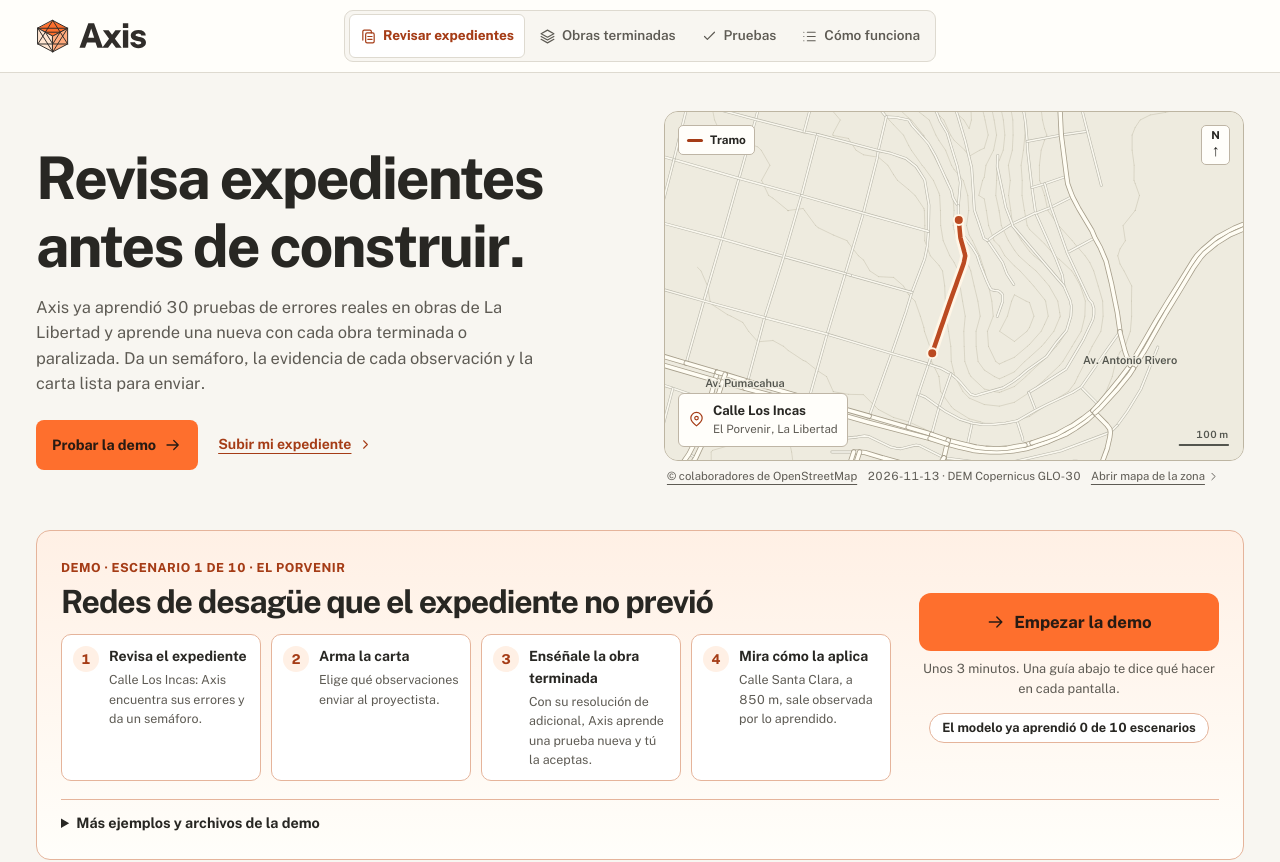
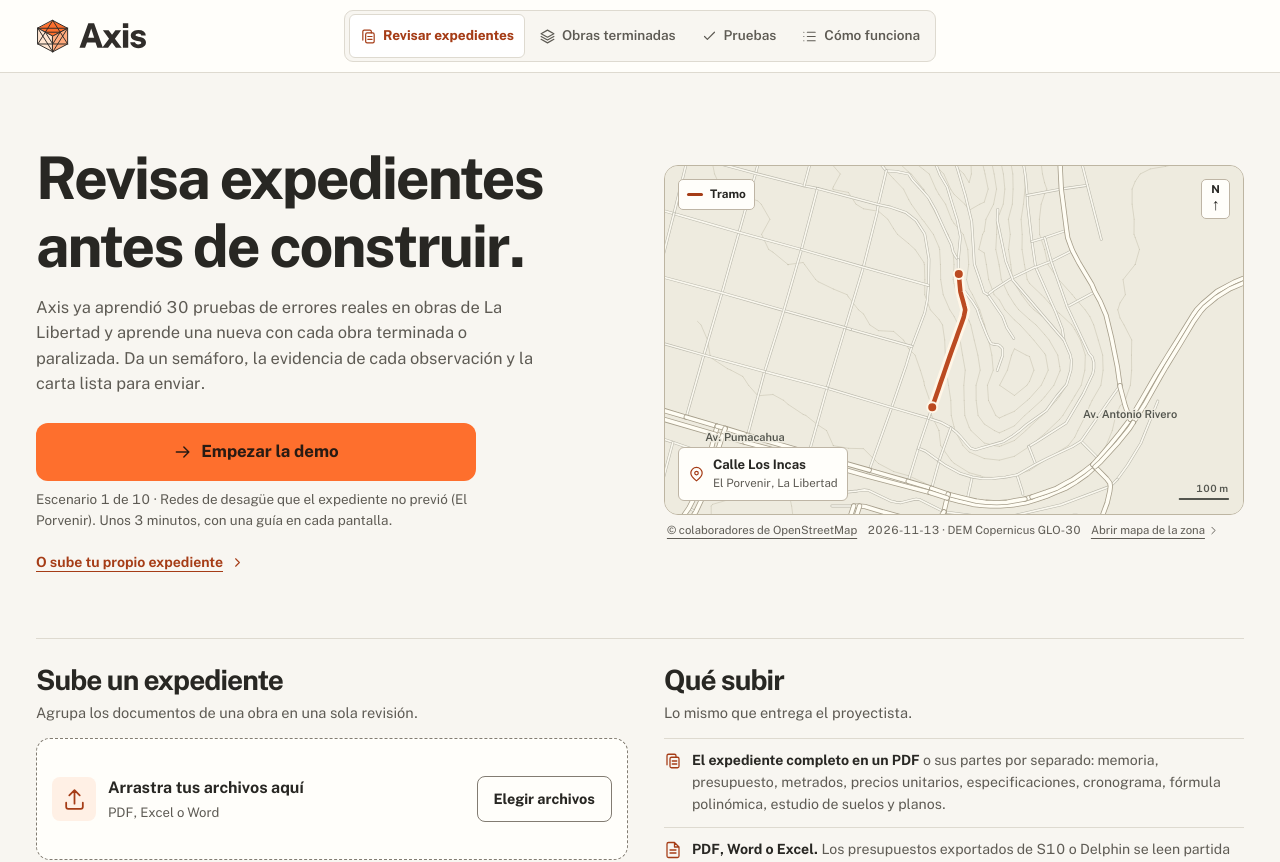
Before and after one commit to andr2116d/axis, a Next.js app in the folder front/: page / in a window 1280 px wide. Shown: the top 862 px of the page. Built offline with nearby package versions, Linux system fonts and the light colour scheme.

Commit message:
feat(front): la demo arranca desde el botón de la portada
Se quita la tarjeta de la demo: «Empezar la demo» revisa el expediente
de una vez y la guía lleva el resto.

```diff
--- a/front/src/app/globals.css
+++ b/front/src/app/globals.css
@@ -749,3 +749,7 @@ body:has(.guia-demo) .toast{bottom:128px}
 .kit-mas .kit-otros{border-top:0;padding-top:4px}
 @media(max-width:1040px){.kit-principal{grid-template-columns:1fr}.kit-recorrido{grid-template-columns:1fr 1fr}}
 @media(max-width:620px){.kit-recorrido{grid-template-columns:1fr}}
+.boton-demo{display:grid;gap:8px;max-width:440px;margin:26px 0 10px}
+.boton-demo small{color:var(--muted);font-size:.84rem}
+.boton-demo .text-link{min-height:0;padding:0;background:none;border:0}
+.que-subir a{color:var(--accent);font-weight:650}
--- a/front/src/app/page.tsx
+++ b/front/src/app/page.tsx
@@ -5,7 +5,7 @@ import { usaBlob } from '@/servidor/respaldo';
 import { CargaExpediente } from '@/componentes/CargaExpediente';
 import { Icono } from '@/componentes/Icono';
 import { MapaPortada } from '@/componentes/territorio/Territorio';
-import { KitDemo } from '@/componentes/KitDemo';
+import { BotonDemo } from '@/componentes/KitDemo';
 
 export const dynamic = 'force-dynamic';
 
@@ -19,14 +19,11 @@ export default async function Inicio() {
         <div className="hero-copy">
           <h1>Revisa expedientes<br className="desktop-br" /> antes de construir.</h1>
           <p>Axis ya aprendió {pruebas} pruebas de errores reales en obras de La Libertad y aprende una nueva con cada obra terminada o paralizada. Da un semáforo, la evidencia de cada observación y la carta lista para enviar.</p>
-          <div className="hero-actions">
-            <a className="btn primary" href="#demo"><Icono nombre="arrow" tamano={18} />Probar la demo</a>
-            <a className="text-link" href="#cargar">Subir mi expediente <Icono nombre="chevron" tamano={15} /></a>
-          </div>
+          <BotonDemo subidaDirecta={usaBlob} actual={escenarios.actual} lista={escenarios.lista} />
+          <a className="text-link" href="#cargar">O sube tu propio expediente <Icono nombre="chevron" tamano={15} /></a>
         </div>
         <div className="cover-territory"><MapaPortada clave="incas" lugar="El Porvenir, La Libertad" /></div>
       </section>
-      <KitDemo subidaDirecta={usaBlob} actual={escenarios.actual} lista={escenarios.lista} />
       <section className="start-grid" aria-label="Cómo iniciar una revisión">
         <CargaExpediente subidaDirecta={usaBlob} />
         <div className="samples-section que-subir">
@@ -35,6 +32,7 @@ export default async function Inicio() {
             <li><Icono nombre="files" tamano={18} /><span><b>El expediente completo en un PDF</b> o sus partes por separado: memoria, presupuesto, metrados, precios unitarios, especificaciones, cronograma, fórmula polinómica, estudio de suelos y planos.</span></li>
             <li><Icono nombre="file" tamano={18} /><span><b>PDF, Word o Excel.</b> Los presupuestos exportados de S10 o Delphin se leen partida por partida.</span></li>
             <li><Icono nombre="check" tamano={18} /><span><b>Axis confirma contigo qué es cada archivo</b> antes de revisar y te dice qué no pudo leer.</span></li>
+            <li><Icono nombre="upload" tamano={18} /><span><b>¿Sin archivos a mano?</b> Descarga el <a href="/demo/REAL_presupuesto_av-jaime-blanco_SEACE.pdf" download>presupuesto real de la Av. Jaime Blanco</a> (SEACE, con 3 errores reales) o un <a href="/demo/LL-03_pistas-pasaje-los-rosales_incompleto.pdf" download>expediente incompleto</a> y súbelos aquí.</span></li>
           </ul>
         </div>
       </section>
--- a/front/src/componentes/KitDemo.tsx
+++ b/front/src/componentes/KitDemo.tsx
@@ -6,8 +6,8 @@ import { Icono } from './Icono';
 import { revisarDemo } from './demo/GuiaDemo';
 import { EVENTO_DEMO, guardarDemo, leerDemo, type EstadoDemo } from './demo/estado';
 
-// Demo de la portada: un solo camino. Se elige el siguiente escenario que el modelo
-// todavía no aprendió, se empieza con un botón y la guía de abajo lleva el resto.
+// Botón de la portada que arranca la demo de una vez: revisa el expediente del siguiente
+// escenario que el modelo todavía no aprendió. La guía de abajo lleva el resto.
 
 export interface EscenarioKit {
   id: string; zona: string; titulo: string; situacion: string; aprendido: boolean;
@@ -16,20 +16,15 @@ export interface EscenarioKit {
   cercano: { archivo: string; via: string; distancia: number };
 }
 
-const OTROS = [
-  { titulo: 'Presupuesto real de la Av. Jaime Blanco', texto: 'Publicado en el SEACE (LP-ABR-12-2026-MDEP). Axis encuentra sus 3 errores reales.', archivo: '/demo/REAL_presupuesto_av-jaime-blanco_SEACE.pdf' },
-  { titulo: 'Expediente incompleto · Pasaje Los Rosales', texto: 'Solo trae algunas partes: Axis dice qué falta y qué no pudo revisar.', archivo: '/demo/LL-03_pistas-pasaje-los-rosales_incompleto.pdf' },
-];
-
 /** Adónde continuar una demo empezada (null: falta revisar el expediente cercano). */
-export function destinoDemo(d: EstadoDemo): string | null {
+function destinoDemo(d: EstadoDemo): string | null {
   if (d.paso === 1 && d.a) return `/revision/${d.a}`;
   if (d.paso === 2) return `/obras?escenario=${d.escenario}`;
   if (d.paso === 4 && d.b) return `/revision/${d.b}`;
   return null;
 }
 
-export function KitDemo({ subidaDirecta, actual, lista }: { subidaDirecta: boolean; actual: EscenarioKit | null; lista: EscenarioKit[] }) {
+export function BotonDemo({ subidaDirecta, actual, lista }: { subidaDirecta: boolean; actual: EscenarioKit | null; lista: EscenarioKit[] }) {
   const router = useRouter();
   const [estado, setEstado] = useState<EstadoDemo | null>(null);
   const [cargando, setCargando] = useState('');
@@ -45,9 +40,7 @@ export function KitDemo({ subidaDirecta, actual, lista }: { subidaDirecta: boole
   // El escenario de esta persona se mantiene hasta que lo termine.
   const e = lista.find((x) => x.id === estado?.escenario) ?? actual ?? lista[lista.length - 1];
   const numero = lista.findIndex((x) => x.id === e.id) + 1;
-  const hechos = lista.filter((x) => x.aprendido).length;
   const enCurso = estado?.escenario === e.id && estado.paso > 0 ? estado : null;
-  const listos = enCurso ? (enCurso.paso >= 4 ? 4 : enCurso.paso === 3 ? 3 : enCurso.paso - 1) : 0;
 
   const revisar = async (url: string, alTerminar: (id: string) => void) => {
     setError('');
@@ -60,72 +53,23 @@ export function KitDemo({ subidaDirecta, actual, lista }: { subidaDirecta: boole
       setCargando('');
     }
   };
-  const empezar = () => revisar(e.original.archivo, (a) => guardarDemo({ escenario: e.id, paso: 1, a }));
-  const continuar = () => {
-    if (!enCurso) return;
+  const clic = () => {
+    if (!enCurso) return revisar(e.original.archivo, (a) => guardarDemo({ escenario: e.id, paso: 1, a }));
     const destino = destinoDemo(enCurso);
     if (destino) router.push(destino);
     else revisar(e.cercano.archivo, (b) => guardarDemo({ ...enCurso, paso: 4, b }));
   };
 
-  const pasos = [
-    ['Revisa el expediente', `${e.original.via}: Axis encuentra sus errores y da un semáforo.`],
-    ['Arma la carta', 'Elige qué observaciones enviar al proyectista.'],
-    [`Enséñale la obra ${e.situacion}`, `Con su ${e.obra.tipo.toLowerCase()}, Axis aprende una prueba nueva y tú la aceptas.`],
-    ['Mira cómo la aplica', `${e.cercano.via}, a ${e.cercano.distancia} m, sale observada por lo aprendido.`],
-  ];
-
   return (
-    <section className="kit-demo" id="demo" aria-labelledby="kit-demo">
-      <div className="kit-principal">
-        <div>
-          <span className="kit-escenario">Demo · Escenario {numero} de {lista.length} · {e.zona}</span>
-          <h2 id="kit-demo">{e.titulo}</h2>
-          <ol className="kit-recorrido">
-            {pasos.map(([t, d], i) => (
-              <li key={t} className={i < listos ? 'listo' : ''}>
-                <span>{i < listos ? <Icono nombre="check" tamano={14} /> : i + 1}</span><div><strong>{t}</strong><small>{d}</small></div>
-              </li>
-            ))}
-          </ol>
-        </div>
-        <div className="kit-accion">
-          <button type="button" className="btn primary btn-grande" disabled={!!cargando} onClick={enCurso ? continuar : empezar}>
-            <Icono nombre={cargando ? 'clock' : 'arrow'} tamano={20} />{cargando || (enCurso ? 'Continuar la demo' : 'Empezar la demo')}
-          </button>
-          <small>Unos 3 minutos. Una guía abajo te dice qué hacer en cada pantalla.</small>
-          {enCurso && <button type="button" className="text-link" onClick={() => guardarDemo(null)}>Empezar de nuevo</button>}
-          <span className="kit-progreso" title="Escenarios que el modelo ya aprendió">El modelo ya aprendió {hechos} de {lista.length} escenarios</span>
-        </div>
-      </div>
+    <div className="boton-demo">
+      <button type="button" className="btn primary btn-grande" disabled={!!cargando} onClick={clic}>
+        <Icono nombre={cargando ? 'clock' : 'arrow'} tamano={20} />{cargando || (enCurso ? 'Continuar la demo' : 'Empezar la demo')}
+      </button>
+      <small>
+        Escenario {numero} de {lista.length} · {e.titulo} ({e.zona}). Unos 3 minutos, con una guía en cada pantalla.
+        {enCurso && <> <button type="button" className="text-link" onClick={() => guardarDemo(null)}>Empezar de nuevo</button></>}
+      </small>
       {error && <p className="form-error" role="alert">{error}</p>}
-      <details className="kit-mas">
-        <summary>Más ejemplos y archivos de la demo</summary>
-        <div className="kit-otros">
-          {OTROS.map((o) => (
-            <div key={o.archivo}>
-              <strong>{o.titulo}</strong><span>{o.texto}</span>
-              <div className="kit-acciones">
-                <button type="button" className="btn secondary" disabled={!!cargando} onClick={() => revisar(o.archivo, () => {})}><Icono nombre="arrow" tamano={17} />Revisar</button>
-                <a className="text-link" href={o.archivo} download>PDF</a>
-              </div>
-            </div>
-          ))}
-          <div>
-            <strong>Tus propios archivos</strong><span>Sube cualquier expediente en PDF, Word o Excel: corre el mismo análisis.</span>
-            <div className="kit-acciones"><a className="btn secondary" href="#cargar"><Icono nombre="upload" tamano={17} />Subir archivos</a></div>
-          </div>
-        </div>
-        <ul className="kit-lista">
-          {lista.map((x, i) => (
-            <li key={x.id}>
-              <span className={`pill ${x.aprendido ? 'confirmed' : 'neutral'}`}>{x.aprendido ? 'Aprendido' : 'Pendiente'}</span>
-              <span>{i + 1}. {x.titulo} · {x.zona}</span>
-              <span className="kit-acciones"><a className="text-link" href={x.original.archivo} download>Expediente</a><a className="text-link" href={x.obra.archivo} download>Obra</a><a className="text-link" href={x.cercano.archivo} download>Cercano</a></span>
-            </li>
-          ))}
-        </ul>
-      </details>
-    </section>
+    </div>
   );
 }
--- a/front/src/componentes/demo/GuiaDemo.tsx
+++ b/front/src/componentes/demo/GuiaDemo.tsx
@@ -87,7 +87,7 @@ export function GuiaDemo({ subidaDirecta }: { subidaDirecta: boolean }) {
   } else if (estado.b && ruta === `/revision/${estado.b}`) {
     paso = 4;
     texto = `${esc.cercano.via} no tenía errores sembrados, pero la prueba que Axis aprendió de la obra la observa (hallazgo «Pruebas aprendidas»). ¡Demo completa!`;
-    accion = <><Link className="btn secondary" href="/pruebas">Ver todas las pruebas</Link><Link className="btn primary" href="/#demo" onClick={salir}><Icono nombre="check" tamano={17} />Terminar</Link></>;
+    accion = <><Link className="btn secondary" href="/pruebas">Ver todas las pruebas</Link><Link className="btn primary" href="/" onClick={salir}><Icono nombre="check" tamano={17} />Terminar</Link></>;
   } else {
     texto = `Tienes una demo en curso: ${esc.titulo.toLowerCase()} (${esc.zona}).`;
     accion = estado.paso === 1 && estado.a ? siguiente(`/revision/${estado.a}`, 'Continuar')
```
